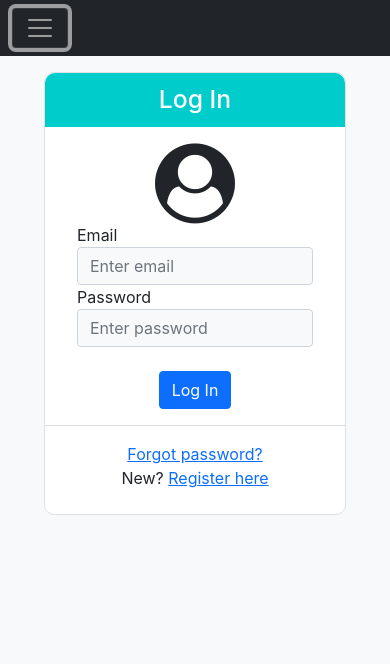
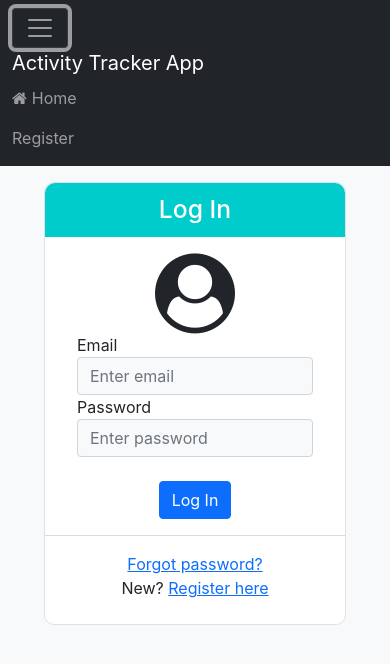
Before and after one commit to thgith/activity-tracker-app, a React (Create React App) app in the folder Frontend/: page /login in a window 390 px wide. Both pictures are taken after a click on the button "Toggle navigation". Shown: the top 664 px of the page. Built offline with nearby package versions, Linux system fonts and the light colour scheme.

Commit message:
Fix navbar collapse; update docs some

```diff
--- a/Frontend/src/app/views/Navbar.tsx
+++ b/Frontend/src/app/views/Navbar.tsx
@@ -25,14 +25,14 @@ export const Navbar = () => {
                 <button
                     className="navbar-toggler"
                     type="button"
-                    data-toggle="collapse"
-                    data-target="#navbarTogglerDemo01"
-                    aria-controls="navbarTogglerDemo01"
+                    data-bs-toggle="collapse"
+                    data-bs-target="#activity-tracker-navbar"
+                    aria-controls="activity-tracker-navbar"
                     aria-expanded="false"
                     aria-label="Toggle navigation">
                     <span className="navbar-toggler-icon"></span>
                 </button>
-                <div className="collapse navbar-collapse">
+                <div id="activity-tracker-navbar" className="collapse navbar-collapse">
                     <Link to="/" className="navbar-brand">
                         Activity Tracker App
                     </Link>
@@ -41,7 +41,8 @@ export const Navbar = () => {
                             <Link to="/" className="nav-link">
                                 <span className="fa fa-home"></span>
                                 <span>Home</span>
-                                <span className="sr-only">(current)</span></Link>
+                                <span className="sr-only">(current)</span>
+                            </Link>
                         </li>
                         {currUserId ? <li className="nav-item">
                             <Link to="/stats" className="nav-link">
```
Also changed, not shown: 1 other file (tests, documents, lock files or other folders).
